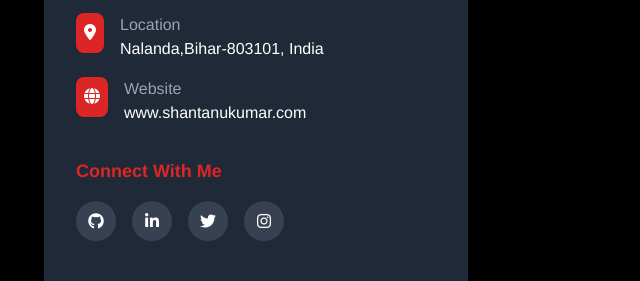
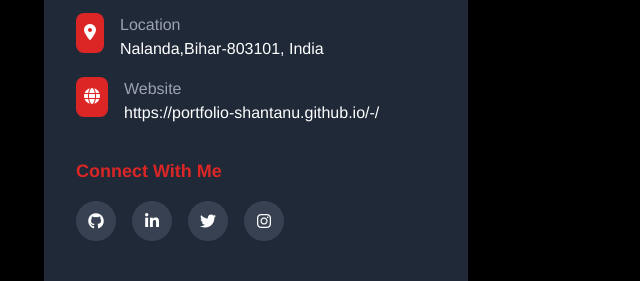
Before and after one commit to Portfolio-Shantanu/-, a plain HTML site: page index.html in a window 1280 px wide. Shown: the part 3275-3556 px from the top of the page, 620-1260 px from the left. Drawn offline with nearby package versions, Linux system fonts and the light colour scheme.

Commit message:
Update index.html

```diff
--- a/index.html
+++ b/index.html
@@ -609,7 +609,7 @@
                             </div>
                             <div>
                                 <span class="text-gray-400">Website</span>
-                                <p class="text-white">www.shantanukumar.com</p>
+                                <p class="text-white">https://portfolio-shantanu.github.io/-/</p>
                             </div>
                         </li>
                     </ul>
```
